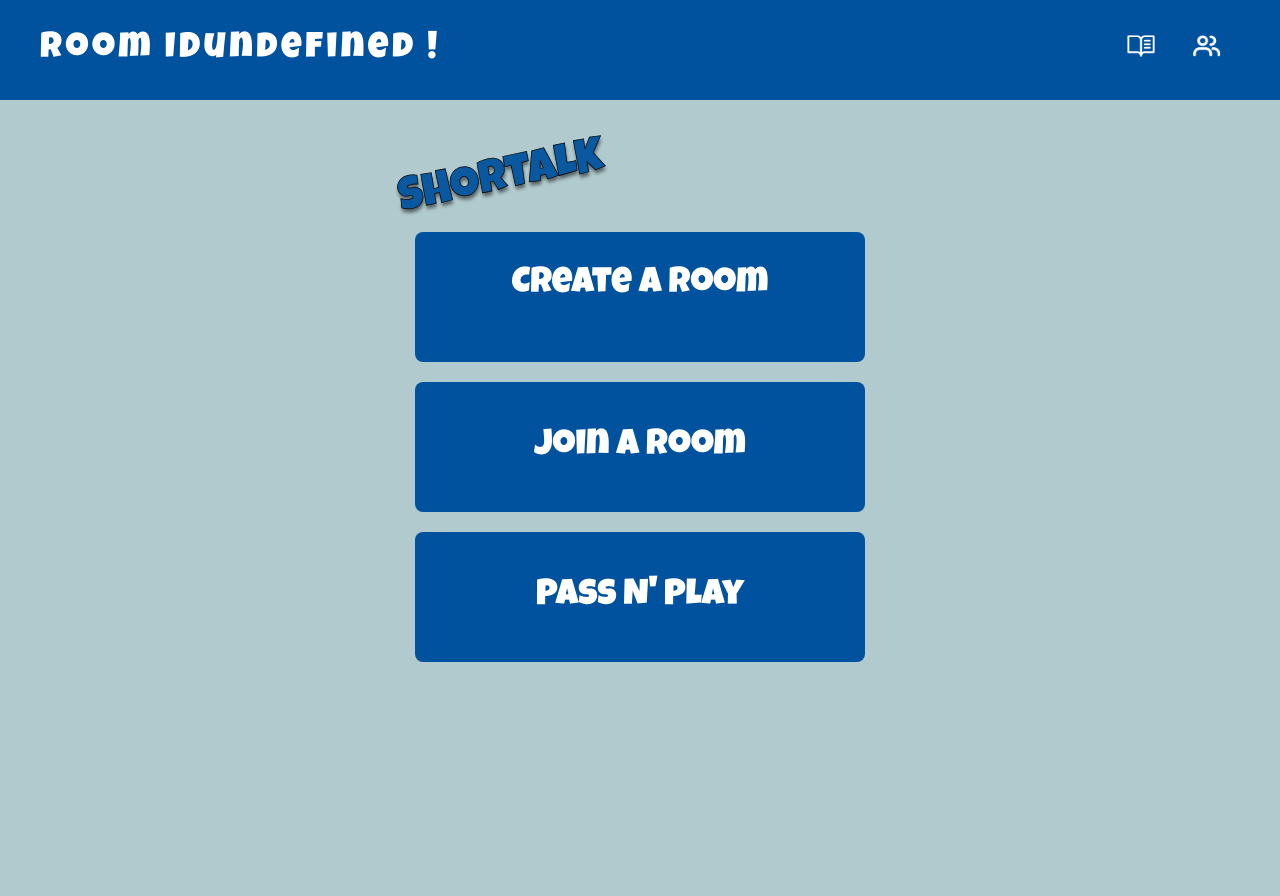
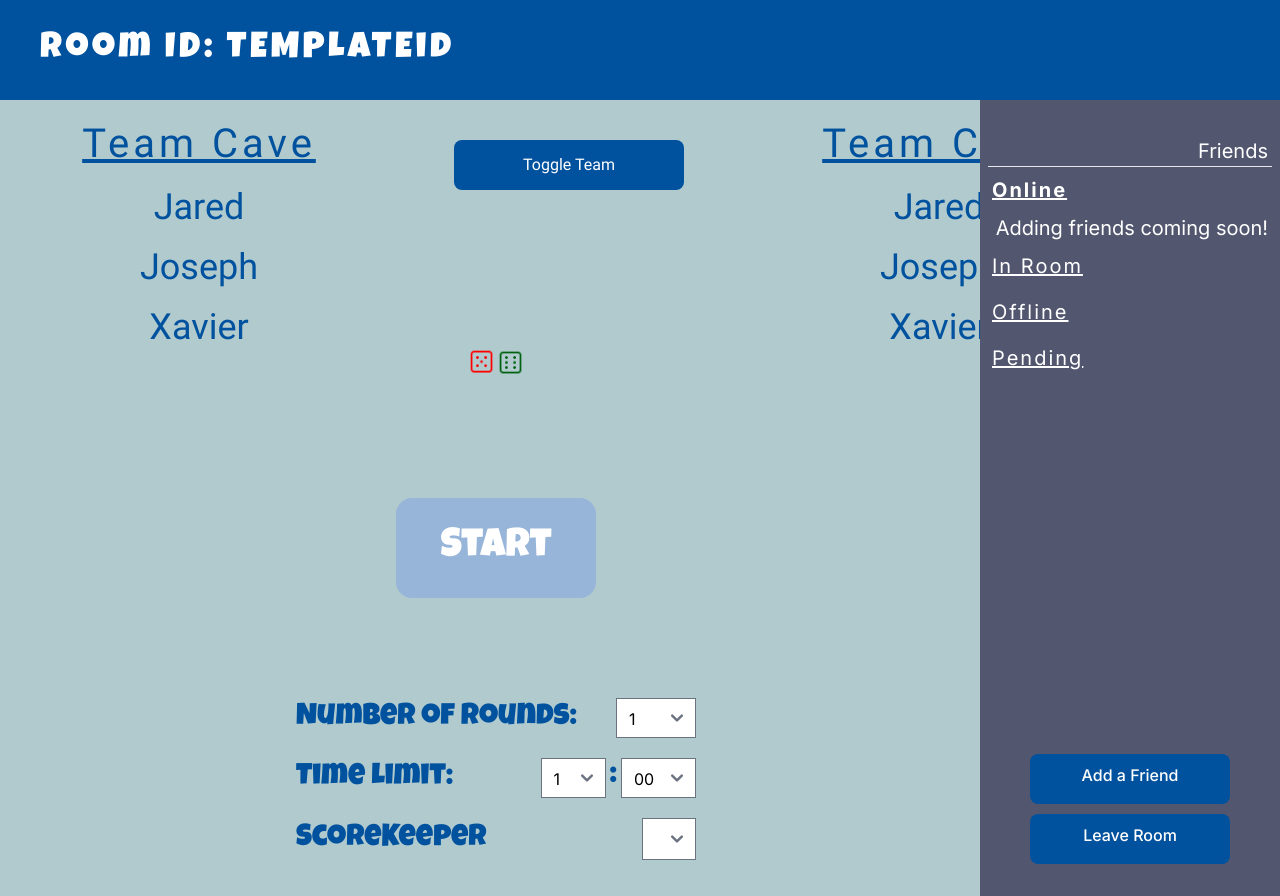
Before and after one commit to JarIsCoding/Shortalk---Front-End, a Next.js app: page /pages/lobbyRoom in a window 1280 px wide. Before the commit the page ends 800 px from the top, so only its background shows below. Built offline with nearby package versions, Linux system fonts and the light colour scheme.

Commit message:
Lobby room Done/ low func

```diff
--- /dev/null
+++ b/src/app/components/OnlineLobbyFriendsTab.tsx
@@ -0,0 +1,61 @@
+import { useAppContext } from '@/context/Context';
+import { Button } from 'flowbite-react';
+import { useRouter } from 'next/navigation';
+import React from 'react'
+
+const OnlineLobbyFriendsTab = () => {
+
+  const { userData, setUserData } = useAppContext();
+
+  const router = useRouter()
+
+  return (
+    <div className='Friends w-[300px] min-h-screen text-white text-[20px]'>
+      <div className='mx-3'>
+        <p className='text-end py-4 font-bold'>{userData.username}</p>
+        <p className='text-end pt-2'>Friends</p>
+      </div>
+      <hr className='opacity-100 mx-2' />
+
+      <div className='mx-3'>
+        <p className='underline py-2 tracking-widest font-bold'>Online</p>
+        <div className='text-end'>
+          Adding friends coming soon!
+        </div>
+      </div>
+
+      <div className='mx-3'>
+        <p className='underline py-2 tracking-widest'>In Room</p>
+      </div>
+      <div className='mx-3'>
+        <p className='underline py-2 tracking-widest'>Offline</p>
+      </div>
+      <div className='mx-3'>
+        <p className='underline py-2 tracking-widest'>Pending</p>
+      </div>
+
+
+      <div className='absolute bottom-16 w-[100%] flex justify-center pb-7'>
+        <Button className='bg-dblue w-[200px] h-[50px]' onClick={() => router.push('/pages/friendAddPage')}>
+          <p className='text-[16px]'>
+            Add a Friend
+          </p>
+        </Button>
+
+
+      </div>
+      <div className='absolute bottom-8 w-[100%] flex justify-center'>
+        <Button className='bg-dblue w-[200px] h-[50px]' onClick={() => router.push('/pages/HomePage')}>
+          <p className='text-[16px]'>
+       Leave Room
+          </p>
+        </Button>
+
+
+      </div>
+    </div>
+
+  )
+}
+
+export default OnlineLobbyFriendsTab
--- /dev/null
+++ b/src/app/components/OnlineTeamName.tsx
@@ -0,0 +1,52 @@
+import { useAppContext } from '@/context/Context';
+import { Button } from 'flowbite-react';
+import React from 'react'
+
+const OnlineTeamName = () => {
+
+  const { userData, setUserData } = useAppContext();
+
+
+  return (
+
+
+    <div className=' justify-between whitespace-nowrap items-center space-y-5 w-[350px] text-center'>
+      <h1 className='underline text-dblue font-Roboto text-4xl text-center text-center team'>Team Cave</h1>
+      <h1 className=' text-dblue font-Roboto text-4xl text-center'>Jared</h1>
+      <h1 className=' text-dblue font-Roboto text-4xl text-center'>Joseph</h1>
+      <h1 className=' text-dblue font-Roboto text-4xl text-center'>Xavier</h1>
+    </div>
+
+
+
+
+
+
+
+        // Team Names
+    //  <div className="container">
+    //   <div className="row">
+    //     <div className="col-12">
+
+    //     <h1 className='underline text-dblue font-Roboto text-4xl'>Team Cave</h1>
+
+    //     </div>
+    //     <div className="col-12">
+
+    //     <h1 className='underline text-dblue font-Roboto text-4xl'></h1>
+
+
+    //     </div>
+    //   </div>
+    //  </div>
+
+/* <div className=' pt-5'>
+<div className='flex flex-row '>
+<h1 className='underline text-dblue font-Roboto text-4xl'>Team Cave</h1>
+</div>
+</div> */
+
+  )
+}
+
+export default OnlineTeamName
--- a/src/app/globals.css
+++ b/src/app/globals.css
@@ -71,6 +71,12 @@ body{
   background-color: #52576F;
 }
 
+.team{
+font-size: 40px;
+line-height: 47px;
+letter-spacing: 0.1em;
+}
+
 /* WARNING!!!!!!!!!! */
 /* ONLY WICKED CSS BELOW THIS COMMENT */
 /*!
--- a/src/app/pages/lobbyRoom/page.tsx
+++ b/src/app/pages/lobbyRoom/page.tsx
@@ -1,71 +1,178 @@
-"use client"
+'use client'
+import DiceBtn from '@/app/components/DiceBtn'
 import NavBar from '@/app/components/NavBar'
-import React, { useState } from 'react'
-import Image from 'next/image';
-import { Button } from "flowbite-react";
-import FriendsPic from '@/app/assets/FriendsPic.png'
-import RulesPic from '@/app/assets/RulesPic.png'
-import FriendsTab from '@/app/components/FriendsTab';
-import { useAppContext } from '@/context/Context';
-import { useRouter } from 'next/navigation';
+import StartBtn from '@/app/components/StartBtn'
+import TeamListPNP from '@/app/components/TeamListPNP'
+import { useAppContext } from '@/context/Context'
+import { shuffleArray } from '@/utils/utils'
+import { Button, Modal } from 'flowbite-react'
+import { useRouter } from 'next/navigation'
+import React, { useEffect, useState } from 'react'
+import OnlineLobbyFriendsTab from '@/app/components/OnlineLobbyFriendsTab'
+import OnlineTeamName from '@/app/components/OnlineTeamName'
 
 const HomePage = () => {
+  const router = useRouter();
 
-  const router = useRouter()
+  const { Team1Name, Team2Name, Team1NameList, Team2NameList, setTeam1NameList, setTeam2NameList, shuffle, setShuffle, roundTime, setRoundTime, numberOfRounds, setNumberOfRounds, setTeam, setSpeaker, setNumberOfTurns } = useAppContext();
 
-  const { userData, setUserData} = useAppContext();
+  const [isReady, setIsReady] = useState<boolean>(false);
+  const [message, setMessage] = useState<string>('')
 
-  const [isFriendsOn, setIsFriendsOn] = useState<boolean>(false);
+  const [selectedRounds, setSelectedRounds] = useState('1');
+  const [selectedMinutes, setSelectedMinutes] = useState('1');
+  const [selectedSeconds, setSelectedSeconds] = useState('0');
 
-  const handleClick = () => {
-    setIsFriendsOn(!isFriendsOn);
+  const maxRounds: number = 10;
+  const maxMinutes: number = 5;
+  const maxSeconds: number = 59;
+
+  const renderOptions = (minNum: number, maxNum: number, ifSeconds: boolean) => {
+    const renderedOptions = [];
+    for (let i = minNum; i <= maxNum; i++) {
+      renderedOptions.push(<option key={i} value={i}>{ifSeconds ? String(i).padStart(2, '0') : i}</option>)
+    }
+    return renderedOptions;
   }
 
-  const handlePassAndPlayClick = () => {
-    router.push('/pages/passAndPlayLobby')
+  const shuffleTeams = () => {
+    let allPlayers = [...Team1NameList, ...Team2NameList];
+    allPlayers = shuffleArray(allPlayers);
+    let coinflip = Math.round(Math.random());
+
+    let team1 = [];
+    let team2 = [];
+
+    for (let i = 0; i < allPlayers.length; i++) {
+      if ((i + coinflip) % 2 == 0) {
+        team1.push(allPlayers[i]);
+      } else {
+        team2.push(allPlayers[i])
+      }
+    }
+    setTeam1NameList(team1);
+    setTeam2NameList(team2);
   }
 
+  const handleStartClick = () => {
+    if (isReady) {
+      let coinflip = Math.round(Math.random());
+      setTeam1NameList(shuffleArray(Team1NameList))
+      setTeam2NameList(shuffleArray(Team2NameList))
+      switch (coinflip) {
+        case 0:
+          setTeam(Team1Name);
+          setSpeaker(Team1NameList[0]);
+          break;
+        case 1:
+          setTeam(Team2Name);
+          setSpeaker(Team2NameList[0]);
+          break;
+        default:
+          break;
+      }
+      setNumberOfTurns(Math.max(Team1NameList.length, Team2NameList.length) * numberOfRounds);
+      router.push('/pages/intermissionPnpPage')
+    }
+  }
+
+  useEffect(() => {
+    if (shuffle) {
+      setShuffle(false);
+      shuffleTeams();
+    }
+  }, [shuffle])
+
+  useEffect(() => {
+    let numberOfPlayers = Team1NameList.length + Team2NameList.length;
+    let differenceInPlayers = Math.abs(Team1NameList.length - Team2NameList.length);
+    let time = parseInt(selectedMinutes) * 60 + parseInt(selectedSeconds);
+    setNumberOfRounds(parseInt(selectedRounds));
+    setRoundTime(time)
+    setIsReady(false);
+    if (!(Team1Name && Team2Name)) {
+      setMessage('Give each team a name');
+    } else if (numberOfPlayers < 4) {
+      setMessage('At least 4 players must be playing');
+    } else if (differenceInPlayers > 1) {
+      setMessage('Teams can only vary by max 1 player')
+    } else if (time < 30) {
+      setMessage('Rounds must take a minimum of 30 seconds')
+    } else {
+      setMessage('')
+      setIsReady(true);
+    }
+
+  }, [Team1Name, Team2Name, Team1NameList, Team2NameList, roundTime, selectedMinutes, selectedSeconds, selectedRounds])
+
+  const [openModal, setOpenModal] = useState(false);
+
+
+  // START OF RETURN CODE
   return (
+    <div>
+          {/* Friends Tab */}
+  <div className={`absolute right-0 pt-24`}>
+       <OnlineLobbyFriendsTab />
+   </div>
 
-    <div className='bg-lblue min-h-screen w-full Bg relative'>
-
-      <div className={`absolute right-0 pt-24 ${isFriendsOn ? 'block' : 'hidden'}`}>
-        <FriendsTab />
-      </div>
-
-      {/* Check if user is guest or signed in */}
-      {/* Title */}
+      {/* Navbar */}
       <div className='relative'>
-        <NavBar title={'Room ID' + userData.username + ' !'} />
+        <NavBar title="Room ID: TEMPLATEid" />
         <div className="absolute top-6 right-0 mr-10 flex">
-          {/*NavBar Icons/Buttons*/}
-          <Button onClick={() => router.push('rulesPage')} className="bg-clear">
-            <Image src={RulesPic} alt="RulesPicture" className="w-35px h-30px rulesNav" />
-          </Button>
-          <Button onClick={() => {isFriendsOn ? setIsFriendsOn(false) : setIsFriendsOn(true)}} className={`bg-clear`}>
-            <Image src={FriendsPic} alt="FriendsPicture" className="w-35px h-30px friendsNav" />
-          </Button>
         </div>
       </div>
 
-      <div className='mt-4'>
-        {/* Tilted SHORTALK */}
-        <div className='pulse'>
-          <h1 className='font-LuckiestGuy text-dblue px-10 h-[100px] text-5xl -rotate-12 pl-96 shortOut w-[90%]'>SHORTALK</h1>
+
+    {/* Team Names */}
+    <div className='flex flex-row ml-6 pt-5'>
+    <OnlineTeamName/>
+
+    <Button size="xl" className='w-[230px] h-[50px] my-5 bg-dblue mx-20'>
+          <p className='font-Roboto text-white px-10 flex items-center'>Toggle Team</p>
+    </Button>
+
+    <OnlineTeamName/>
+
+     </div>
+
+      <div className='flex justify-center mr-72 mb-10'>
+        <DiceBtn/>
+      </div>
+
+            {/* Selector Boxes */}
+      <div className='flex flex-col items-center space-y-5 pt-20 pr-72'>
+
+
+      <div className='pb-20' onClick={handleStartClick}>
+          <StartBtn isReady={isReady} />
         </div>
-        {/* Buttons */}
-        <Button size="" className='w-[450px] h-[130px] mx-auto my-4 bg-dblue'>
-          <p className='font-LuckiestGuy text-white px-10 h-[100px] text-4xl flex items-center'>Create A Room</p>
-        </Button>
+        <div className='flex flex-row justify-between whitespace-nowrap items-center w-[400px]'>
+          <div className=' font-LuckiestGuy text-dblue text-3xl mr-5'>Number of Rounds:</div>
+          <select value={selectedRounds} onChange={(e) => setSelectedRounds(e.target.value)} className=' w-[20%] h-10' name='Rounds' id='Rounds'>
+            {renderOptions(1, maxRounds, false)}
+          </select>
+        </div>
+        <div className='flex flex-row justify-between whitespace-nowrap items-center w-[400px]'>
+          <div className=' font-LuckiestGuy text-dblue text-3xl mr-5'>Time Limit:</div>
+          <div className='w-[30%] flex justify-end space-x-1' >
+            <select className='h-10' value={selectedMinutes} onChange={(e) => setSelectedMinutes(e.target.value)}>
+              {renderOptions(0, maxMinutes, false)}
+            </select>
+            <div className=' text-dblue font-LuckiestGuy text-3xl'>:</div>
+            <select className='h-10' value={selectedSeconds} onChange={(e) => setSelectedSeconds(e.target.value)}>
+              {renderOptions(0, maxSeconds, true)}
+            </select>
+          </div>
+        </div>
 
-        <Button size="xl" className='w-[450px] h-[130px] justify-center mx-auto my-5 bg-dblue'>
-          <p className='font-LuckiestGuy text-white px-10 h-[100px] text-4xl flex items-center'>Join A Room</p>
-        </Button>
+        <div className='flex flex-row justify-between whitespace-nowrap items-center w-[400px]'>
+          <div className=' font-LuckiestGuy text-dblue text-3xl mr-5'>ScoreKeeper</div>
+          <select name="" id=""></select>
+        </div>
 
-        <Button onClick={handlePassAndPlayClick} size="xl" className='w-[450px] h-[130px] justify-items-center mx-auto my-4 bg-dblue'>
-          <p className='font-LuckiestGuy text-white px-10 h-[100px] text-4xl flex items-center'>Pass N{"'"} Play</p>
-        </Button>
       </div>
+
     </div>
   )
 }
```
